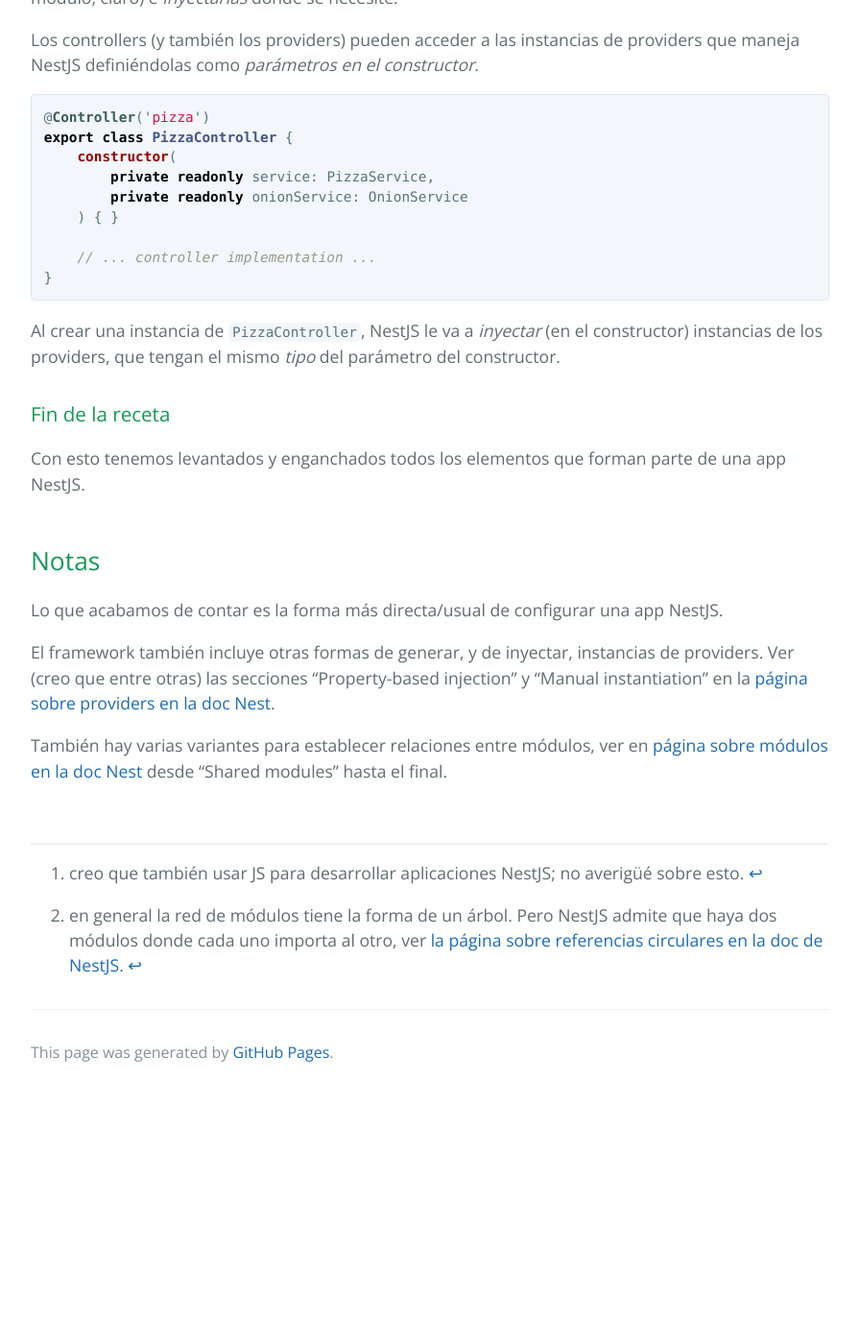
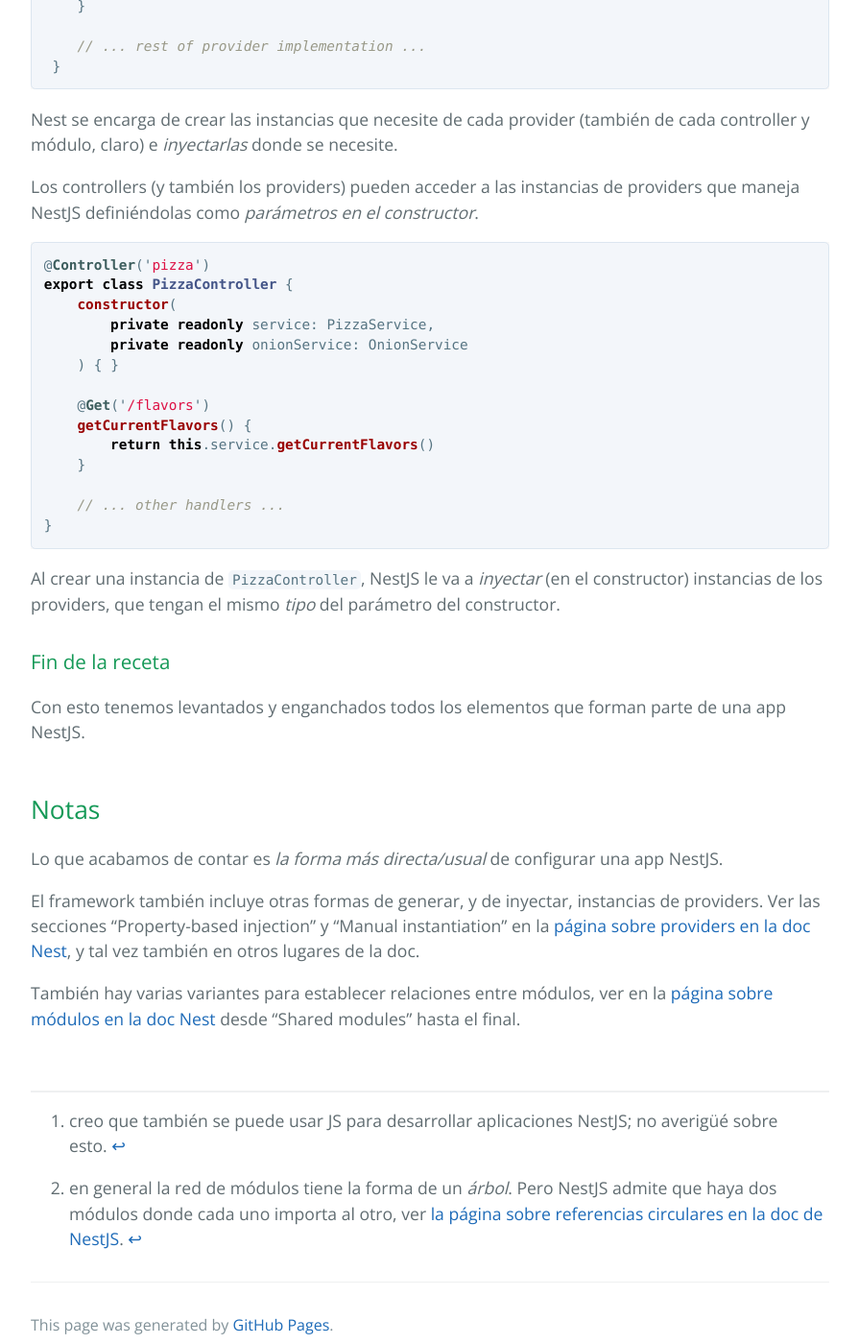
Before and after one commit to clombardi/bdsol-capacitacion-desarrollo, a Jekyll site: the page built from nestjs-basics/conceptos-iniciales.md, in a window 1280 px wide and 1400 px high, scrolled down 2200 px. Shown: the whole window at 96% size, without its empty margins (192-1087 px from the left). Built offline with Jekyll 4.4.1, drawn with Linux system fonts in a browser that asks for light colours; our own code applies the rules of GitHub Pages for plain Markdown files; before the commit the page ends 3340 px from its top, so only the background shows below that; some of the changed text lies outside the part shown.

Commit message:
nest inicial - primer endpoint - candidato

````diff
--- a/nestjs-basics/conceptos-iniciales.md
+++ b/nestjs-basics/conceptos-iniciales.md
@@ -13,6 +13,8 @@ Todas las operaciones relevantes (p.ej. consulta a BD, interacción con servicio
 Son las unidades de organización de una aplicación NestJS. Cada módulo incorpora uno o varios controllers, y uno o varios providers. Una aplicación se construye como una red de módulos, que parte de un _módulo inicial_.
 
 Los tres conceptos se implementan como clases TS[^1] con mucho uso de decorators.
+
+La documentación de NestJS recomienda, en la [página inicial](https://docs.nestjs.com/first-steps), tener cada módulo (incluyendo controllers y providers) en una carpeta separada.
 
 
 ## Cómo se arma una app
@@ -49,7 +51,7 @@ Se lo suele llamar `AppModule`.
 })
 export class AppModule { }
 ```
-Este módulo es la raíz de la red de módulos[^2] que forman una aplicación NestJS.  La importación es _transitiva_, o sea que en este caso los controllers de `ToppingModule` también se van a incluir..
+Este módulo es la raíz de la red de módulos[^2] que forman una aplicación NestJS.  La importación es _transitiva_, o sea que en este caso los controllers de `ToppingModule` también se van a incluir.
 
 
 ### Paso 3 - Inyección de dependencias.
@@ -57,7 +59,11 @@ Los providers tienen que tener el decorator `@Injectable`.
 ``` typescript
 @Injectable()
 export class PizzaService {
-    // ... provider implementation ...
+    getCurrentFlavors() {
+        return ['Mozzarella', 'Peperoni', 'Onion', 'MincedMeat']
+    }
+
+    // ... rest of provider implementation ...
  }
 ```
 Nest se encarga de crear las instancias que necesite de cada provider (también de cada controller y módulo, claro) e _inyectarlas_ donde se necesite.
@@ -71,7 +77,12 @@ export class PizzaController {
         private readonly onionService: OnionService
     ) { }
 
-    // ... controller implementation ...
+    @Get('/flavors')
+    getCurrentFlavors() {
+        return this.service.getCurrentFlavors()
+    }
+
+    // ... other handlers ...
 }
 ```
 Al crear una instancia de `PizzaController`, NestJS le va a _inyectar_ (en el constructor) instancias de los providers, que tengan el mismo _tipo_ del parámetro del constructor.
@@ -80,18 +91,17 @@ Al crear una instancia de `PizzaController`, NestJS le va a _inyectar_ (en el co
 Con esto tenemos levantados y enganchados todos los elementos que forman parte de una app NestJS.
 
 ## Notas
-Lo que acabamos de contar es la forma más directa/usual de configurar una app NestJS.
+Lo que acabamos de contar es _la forma más directa/usual_ de configurar una app NestJS.
 
-El framework también incluye otras formas de generar, y de inyectar, instancias de providers. Ver (creo que entre otras) las secciones "Property-based injection"  y "Manual instantiation" en la [página sobre providers en la doc Nest](https://docs.nestjs.com/providers).
+El framework también incluye otras formas de generar, y de inyectar, instancias de providers. Ver las secciones "Property-based injection"  y "Manual instantiation" en la [página sobre providers en la doc Nest](https://docs.nestjs.com/providers), y tal vez también en otros lugares de la doc.
 
-También hay varias variantes para establecer relaciones entre módulos, ver en [página sobre módulos en la doc Nest](https://docs.nestjs.com/modules) desde "Shared modules" hasta el final.
-
+También hay varias variantes para establecer relaciones entre módulos, ver en la [página sobre módulos en la doc Nest](https://docs.nestjs.com/modules) desde "Shared modules" hasta el final.
 
 
 <br/>
 
 -----
 
-[^1]: creo que también usar JS para desarrollar aplicaciones NestJS; no averigüé sobre esto.
+[^1]: creo que también se puede usar JS para desarrollar aplicaciones NestJS; no averigüé sobre esto.
 
-[^2]: en general la red de módulos tiene la forma de un árbol. Pero NestJS admite que haya dos módulos donde cada uno importa al otro, ver [la página sobre referencias circulares en la doc de NestJS](https://docs.nestjs.com/fundamentals/circular-dependency).
+[^2]: en general la red de módulos tiene la forma de un _árbol_. Pero NestJS admite que haya dos módulos donde cada uno importa al otro, ver [la página sobre referencias circulares en la doc de NestJS](https://docs.nestjs.com/fundamentals/circular-dependency).
````
Also changed, not shown: async/promises-async-await.md (+2 -2 lines), index.md (+2 -0 lines), nestjs-basics/inicio-app.md (added, +142 -0 lines), nestjs-basics/images/axios-data-error.jpg (added), nestjs-basics/images/controller-method-return-type-inference.jpg (added), nestjs-basics/images/lacking-property-detected.jpg (added).
